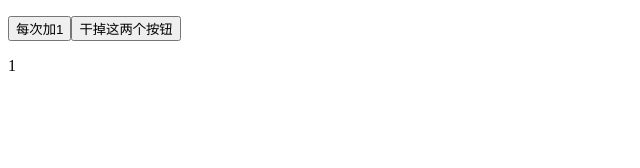
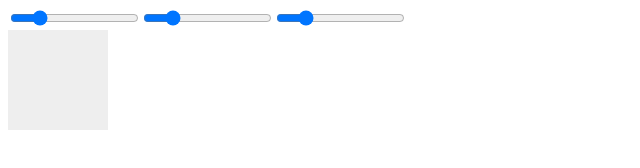
Before and after one commit to vegali/react-demo, a React app: page / in a window 1280 px wide. Shown: the whole page, without its empty margins (0-640 px from the left). Built offline with nearby package versions, Linux system fonts and the light colour scheme.

Commit message:
refs demo

```diff
--- /dev/null
+++ b/src/component/ref-demo.js
@@ -0,0 +1,45 @@
+import React, {Component} from 'react';
+import { findDOMNode } from 'react-dom';
+
+class Refs extends Component{
+    state = {
+        red : 0,
+        green : 0,
+        pink : 0
+    };
+
+    update = (e)=>{
+        this.setState({
+            red : findDOMNode(this.refs.red).value,
+            green : findDOMNode(this.refs.green).value,
+            pink : findDOMNode(this.refs.pink).value
+        });
+        findDOMNode(this.refs.color).style.backgroundColor = `rgb(${this.state.red},${this.state.green},${this.state.pink})`;
+    };
+
+    render(){
+        let Styles = {width:'100px',height:'100px',backgroundColor:'#eee'};
+        return (
+            <div>
+                <Slider ref="red" update={this.update}>{this.state.red}</Slider>
+                <Slider ref="green" update={this.update}>{this.state.green}</Slider>
+                <Slider ref="pink" update={this.update}>{this.state.pink}</Slider>
+                <div ref="color" style={Styles}></div>
+            </div>
+        )
+    }
+}
+
+class Slider extends Component{
+    render(){
+        return(
+            <input type="range"
+                min="0"
+                max="255"
+                onChange={this.props.update}
+            />
+        )
+    }
+}
+
+export default Refs;
--- a/src/index.html
+++ b/src/index.html
@@ -7,5 +7,6 @@
 <body>
 <div id="hello-world"></div>
 <div id="life-cycle"></div>
+<div id="ref-demo"></div>
 </body>
 </html>
--- a/src/index.js
+++ b/src/index.js
@@ -2,10 +2,12 @@
 
 import React, { Component } from 'react';
 import ReactDom from 'react-dom';
-import HelloWorld from './component/hello-world';
-import DestroyComponent from './component/destroy-component';
+// import HelloWorld from './component/hello-world';
+// import DestroyComponent from './component/destroy-component';
+import RefDemo from './component/ref-demo'
 
 ReactDom.render(
     //<HelloWorld/>,document.getElementById('hello-world'),
-    <DestroyComponent/>,document.getElementById('life-cycle')
+    // <DestroyComponent/>,document.getElementById('life-cycle')
+    <RefDemo/>,document.getElementById('ref-demo')
 );
```
